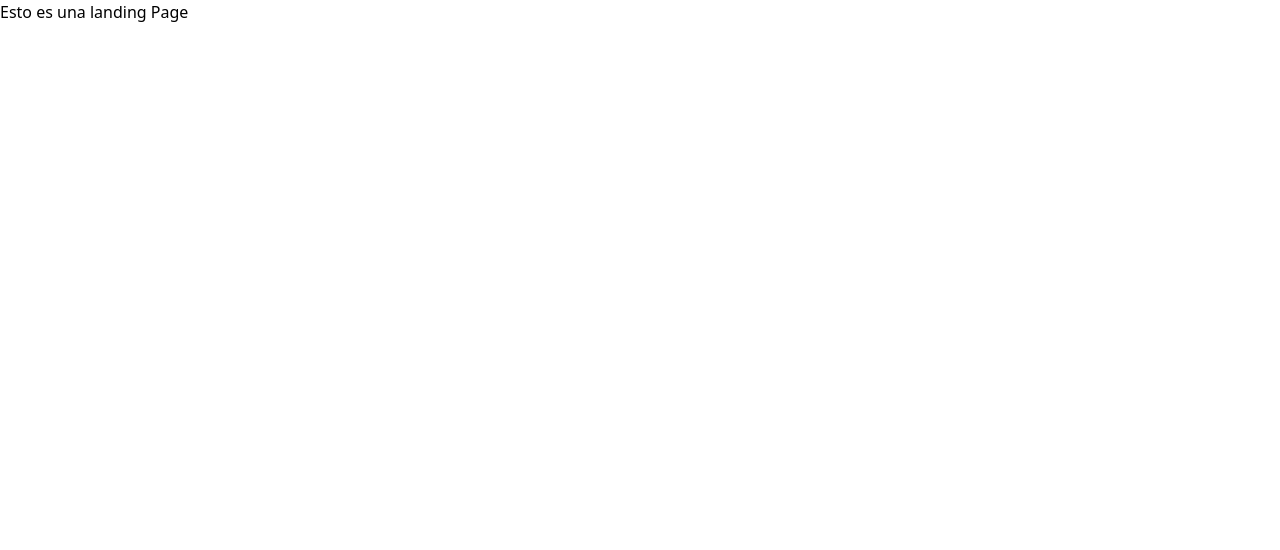
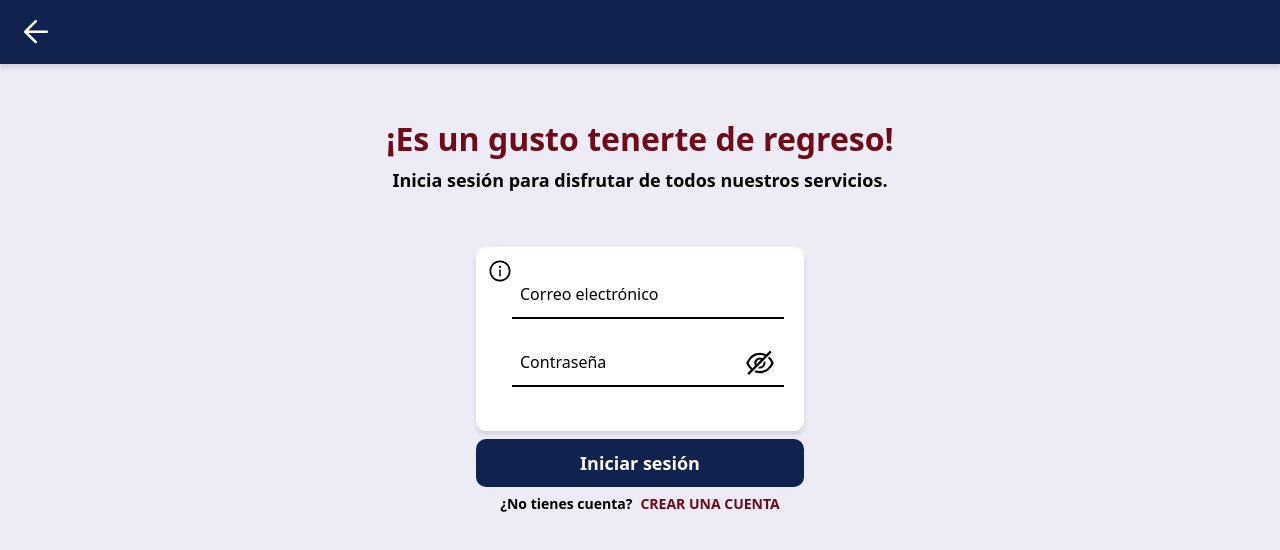
Before and after one commit to No-Country/s8-02-node-react-challenge, a React (Vite) app in the folder mercadoPago/: page / in a window 1280 px wide. Shown: the top 550 px of the page. Built offline with nearby package versions, Linux system fonts and the light colour scheme.

Commit message:
creando rama

```diff
--- /dev/null
+++ b/mercadoPago/src/components/login/index.jsx
@@ -0,0 +1,93 @@
+import { useState } from "react";
+import {
+  AiOutlineEye,
+  AiOutlineEyeInvisible,
+  AiOutlineInfoCircle,
+} from "react-icons/ai";
+
+const Login = () => {
+  const [password, setPassword] = useState("");
+  const [showPassword, setShowPassword] = useState(false);
+
+  const handleChange = (event) => {
+    setPassword(event.target.value);
+  };
+
+  const toggleShowPassword = () => {
+    setShowPassword(!showPassword);
+  };
+
+  return (
+    <section className="bg-[#ECEBF6] w-full h-screen flex flex-col items-center">
+      <header className="h-16 w-full bg-[#10224D] shadow-cardShadow px-6 flex justify-between items-center">
+        <svg
+          width="24"
+          height="24"
+          viewBox="0 0 24 24"
+          fill="none"
+          xmlns="http://www.w3.org/2000/svg"
+        >
+          <path
+            d="M10.8441 23.1124L0.370423 12.6387C0.234163 12.5025 0.138368 12.362 0.083036 12.2172C0.0276789 12.0725 0 11.915 0 11.7447C0 11.5743 0.0276789 11.4168 0.083036 11.2721C0.138368 11.1273 0.234163 10.9868 0.370423 10.8506L10.8696 0.351368C11.0995 0.121459 11.3869 0.00437121 11.7318 0.00010511C12.0767 -0.00416099 12.3768 0.121434 12.6323 0.376889C12.8877 0.623837 13.0176 0.919744 13.0218 1.26461C13.0261 1.60947 12.9005 1.90963 12.645 2.16509L4.34273 10.4674H22.7227C23.0889 10.4674 23.3933 10.5887 23.636 10.8314C23.8787 11.0741 24 11.3785 24 11.7447C24 12.1108 23.8787 12.4152 23.636 12.6579C23.3933 12.9006 23.0889 13.0219 22.7227 13.0219H4.34273L12.6706 21.3498C12.9005 21.5797 13.0176 21.8692 13.0218 22.2183C13.0261 22.5674 12.9005 22.8655 12.645 23.1124C12.3981 23.3679 12.1001 23.4956 11.7509 23.4956C11.4018 23.4956 11.0995 23.3679 10.8441 23.1124Z"
+            fill="white"
+          />
+        </svg>
+      </header>
+      <h1 className="font-extrabold text-[32px] leading-[37px] text-center text-[#6F0B19] mb-3 mt-[56px]">
+        ¡Es un gusto tenerte de regreso!
+      </h1>
+      <p className="font-semibold text-lg leading-[22px] text-center mb-[56px]">
+        Inicia sesión para disfrutar de todos nuestros servicios.
+      </p>
+      <form
+        action=""
+        className="flex flex-col items-center justify-center gap-2"
+      >
+        <div className="w-[328px] h-[184px] bg-white rounded-[10px] shadow-cardShadow flex">
+          <AiOutlineInfoCircle className="w-6 h-6 mt-3 ml-3" />
+
+          <div className="flex flex-col gap-5 mt-6">
+            <input
+              className="font-medium text-base leading-[16px] placeholder:text-black h-[48px] w-[272px] pl-2 focus:outline-none border-b-2 border-black"
+              type="text"
+              placeholder="Correo electrónico"
+            />
+            <div className="relative flex bg-black">
+              <input
+                className="font-medium text-base leading-[16px] placeholder:text-black h-[48px] w-[272px] pl-2 focus:outline-none border-b-2 border-black block"
+                type={showPassword ? "text" : "password"}
+                value={password}
+                onChange={handleChange}
+                placeholder="Contraseña"
+              />
+              {showPassword ? (
+                <AiOutlineEye
+                  onClick={toggleShowPassword}
+                  className="absolute w-8 h-8 bottom-2 right-2"
+                />
+              ) : (
+                <AiOutlineEyeInvisible
+                  onClick={toggleShowPassword}
+                  className="absolute w-8 h-8 bottom-2 right-2"
+                />
+              )}
+            </div>
+          </div>
+        </div>
+        <button className="text-lg font-semibold leading-[22px] text-white w-[328px] h-[48px] bg-[#10224D] rounded-[10px]">
+          Iniciar sesión
+        </button>
+      </form>
+      <div className="flex items-center justify-center gap-2 mt-2">
+        <p className="text-sm font-semibold leading-[17px]">
+          ¿No tienes cuenta?
+        </p>
+        <p className="text-[#6F0B19] text-sm leading-[17px] font-semibold">
+          CREAR UNA CUENTA
+        </p>
+      </div>
+    </section>
+  );
+};
+
+export default Login;
--- a/mercadoPago/src/pages/landing-page/index.jsx
+++ b/mercadoPago/src/pages/landing-page/index.jsx
@@ -1,9 +1,7 @@
+import Login from "../../components/login";
+
 const LandingPage = () => {
-  return (
-    <div>
-      <p>Esto es una landing Page</p>
-    </div>
-  );
+  return <Login />;
 };
 
 export default LandingPage;
```
